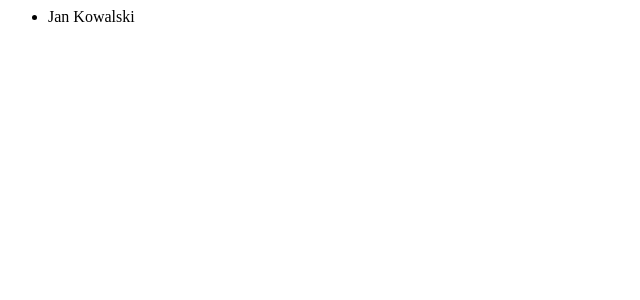
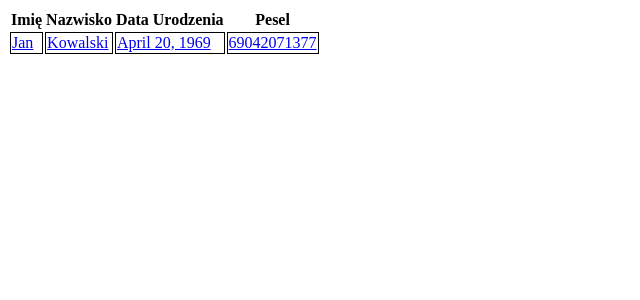
Before and after one commit to kszalewski/Django-Data-Base, a Django app: page /polls/pracownicy/ in a window 1280 px wide. Before the commit the part shown is almost empty. Shown: the top 300 px of the page, without its empty margins (0-640 px from the left). Run offline with Django 3.2, Linux system fonts and the light colour scheme; data comes from the database, SQL or seed files in the repository.

Commit message:
dodanie html pracownikow

```diff
--- a/polls/templates/polls/pracownicy.html
+++ b/polls/templates/polls/pracownicy.html
@@ -1,9 +1,23 @@
+<!DOCTYPE html>
+<meta charset="windows-1252">
+<style> td { border: 1px solid black; } </style>
 {% if pracownicy %}
-    <ul>
+    <table>
+        <tr>
+            <th><a>Imię</a></th>
+            <th><a>Nazwisko</a></th>
+            <th><a>Data Urodzenia</a></th>
+            <th><a>Pesel</a></th>
+        </tr>
     {% for pracownik in pracownicy %}
-        <li>   {{pracownik.imie}} {{pracownik.nazwisko}}</li>
+        <tr>
+            <td><a href="/polls/{{ pracownik.imie }}/">{{pracownik.imie}}</a></td>
+            <td><a href="/polls/{{ pracownik.nazwisko }}/">{{pracownik.nazwisko}}</a></td>
+            <td><a href="/polls/{{ pracownik.data_ur }}/">{{pracownik.data_ur}}</a></td>
+            <td><a href="/polls/{{ pracownik.pesel }}/">{{pracownik.pesel}}</a></td>
+        </tr>
     {% endfor %}
-    </ul>
+    </table>
 {% else %}
     <p>No polls are available.</p>
 {% endif %}
```
